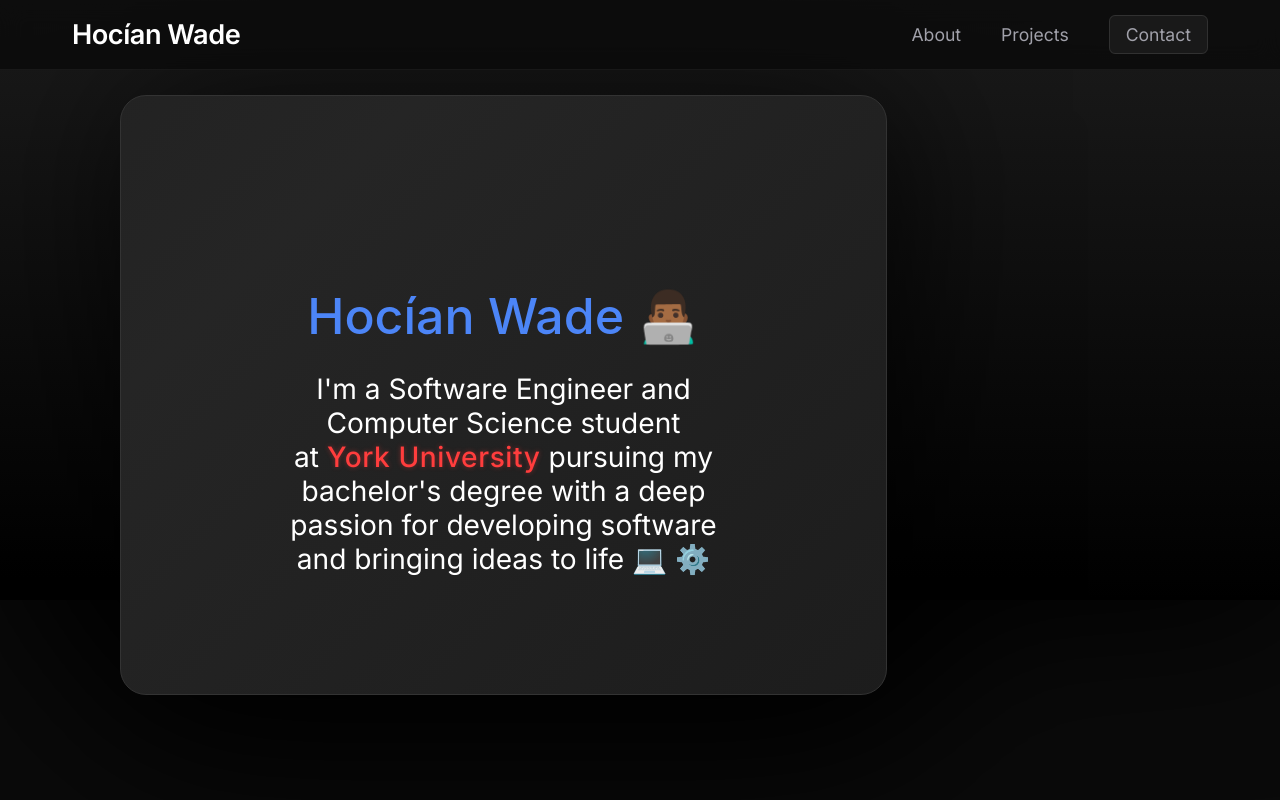
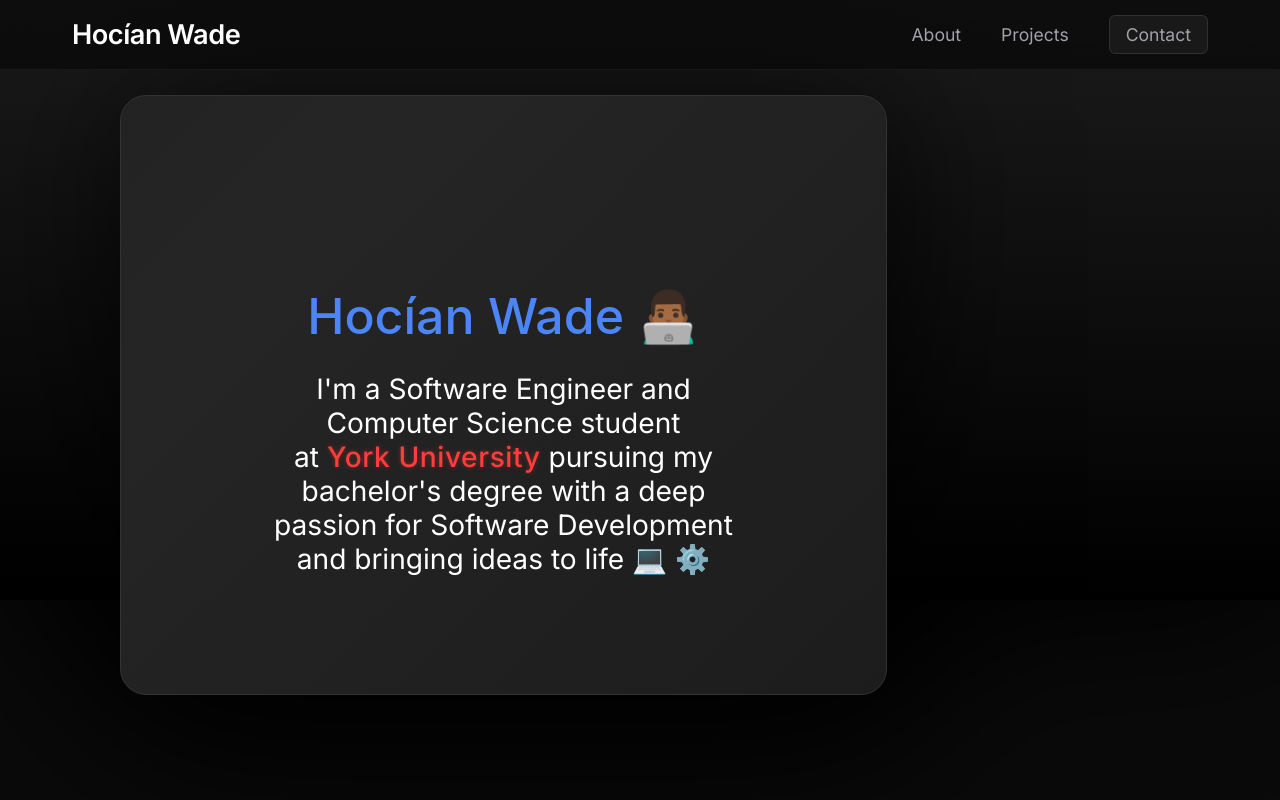
Before and after one commit to Hoccyy/my-portfolio, a Next.js app: page / in a window 1280 px wide. Shown: the top 800 px of the page. Built offline with nearby package versions, Linux system fonts and the light colour scheme.

Commit message:
Update page.tsx

```diff
--- a/src/app/page.tsx
+++ b/src/app/page.tsx
@@ -30,7 +30,7 @@
                 student at
                 <span className={styles.uniSpan}>&nbsp;York&nbsp;University </span>
                 pursuing my bachelor&apos;s degree with a deep passion
-                for developing software and bringing ideas to life 💻&nbsp;⚙️
+                for Software Development and bringing ideas to life 💻&nbsp;⚙️
               </h2>
             </div>
 
```
